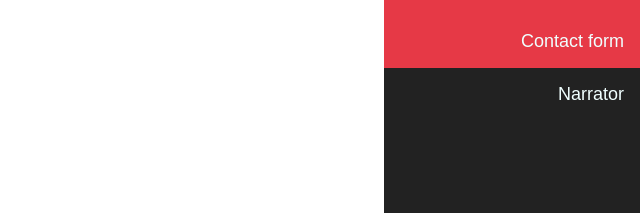
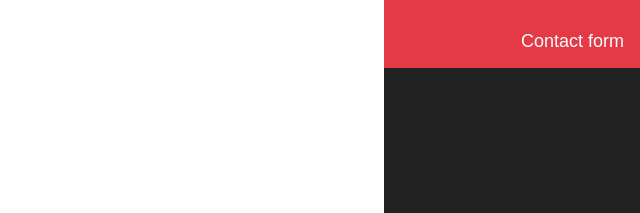
Before and after one commit to aleVargass/dom-exercises, a plain HTML site: page index.html in a window 1280 px wide. Shown: the part 587-800 px from the top of the page, 640-1280 px from the left. Drawn offline with Linux system fonts and the light colour scheme.

Commit message:
a narrator quit

```diff
--- a/index.html
+++ b/index.html
@@ -47,7 +47,6 @@
       <a href="#slider" class="mobileItem" data-scrollSpy>Slider</a>
       <a href="#visibilityChange" class="mobileItem" data-scrollSpy>Visibility change</a>
       <a href="#contactForm" class="mobileItem" data-scrollSpy>Contact form</a>
-      <a href="#narrator" class="mobileItem" data-scrollSpy>Narrator</a>
     </nav>
   </aside>
 
@@ -63,7 +62,6 @@
     <a href="#slider" class="desktopItem" data-scrollSpyDesktop>Slider</a>
     <a href="#visibilityChange" class="desktopItem" data-scrollSpyDesktop>Visibility change</a>
     <a href="#contactForm" class="desktopItem" data-scrollSpyDesktop>Contact form</a>
-    <a href="#narrator" class="desktopItem" data-scrollSpyDesktop>Narrator</a>
   </div>
 
   <main>
```
